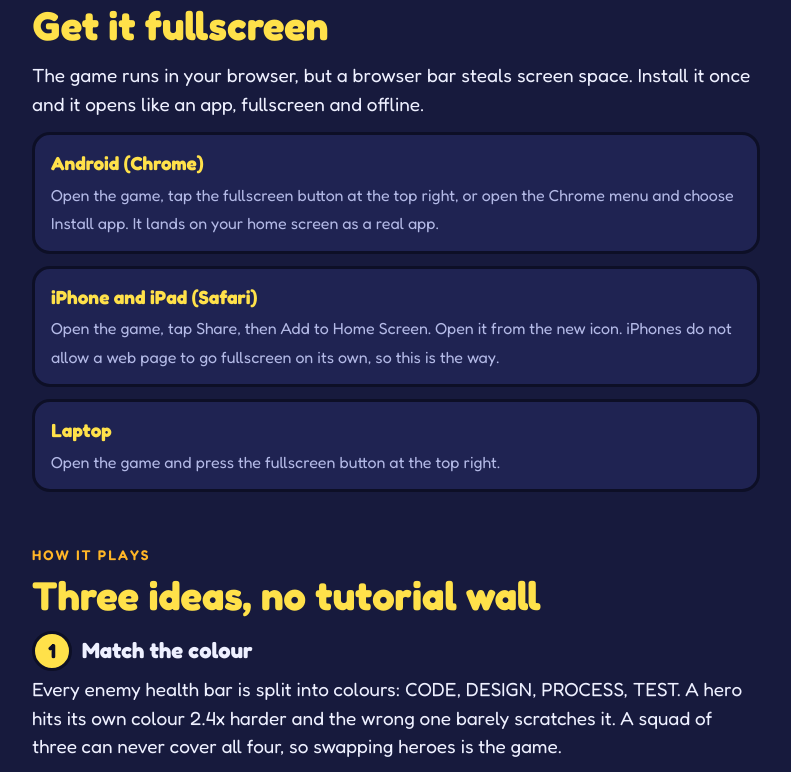
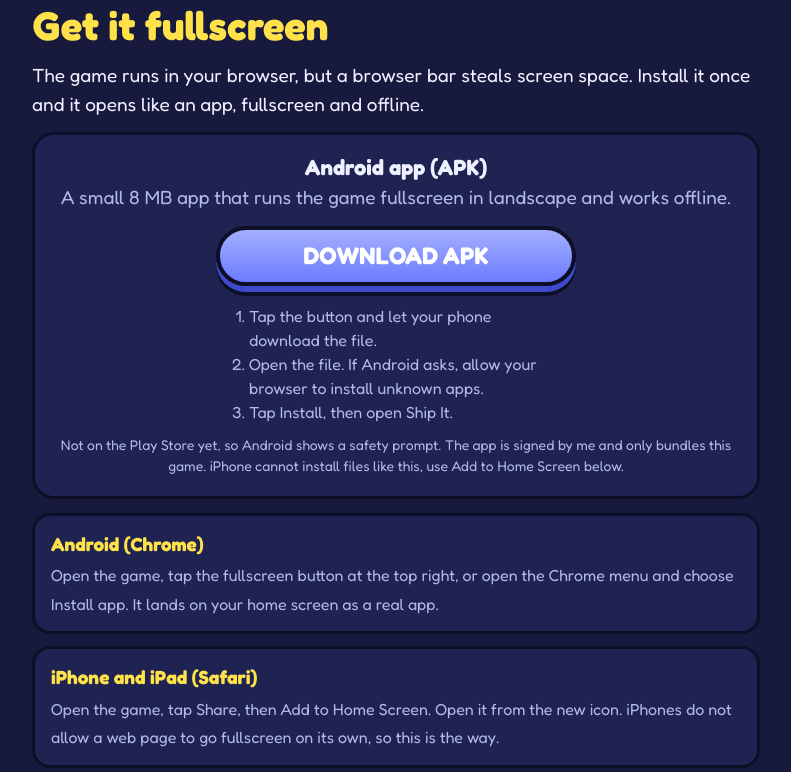
Before and after one commit to AdarshKhera/ship-it-play, a plain HTML site: page index.html in a window 1280 px wide. Shown: the part 1432-2204 px from the top of the page, without its empty margins (244-1035 px from the left). Drawn offline with Linux system fonts and the light colour scheme; animation ran at ten frames a second.

Commit message:
feat: Android APK download and install guide
Co-Authored-By: Claude Sonnet 5.5 <noreply@anthropic.com>

```diff
--- a/index.html
+++ b/index.html
@@ -96,6 +96,10 @@ figcaption { font-size: 15px; color: var(--muted); margin-top: 14px; text-align:
 .log li li { margin-bottom: 4px; }
 .log li li::before { content: none; }
 
+.apk { background: var(--card); border: 3px solid var(--ink); border-radius: var(--radius); padding: 20px 18px; margin: 0 0 14px; text-align: center; }
+.apk .btn { width: 100%; max-width: 360px; }
+.apk-steps { text-align: left; max-width: 36ch; margin: 18px auto 10px; padding-left: 22px; color: var(--muted); font-size: 16px; }
+.small { font-size: 14px; margin: 0; }
 .ask { background: var(--card); border: 4px solid var(--ink); border-radius: var(--radius); padding: 22px 20px; text-align: center; margin-top: 8px; }
 .ask ul { text-align: left; max-width: 34ch; margin: 0 auto 20px; padding-left: 22px; color: var(--muted); }
 footer { padding: 40px 0 8px; font-size: 14px; color: #8a92c8; text-align: center; }
@@ -146,6 +150,17 @@ footer a { color: var(--muted); }
   <div class="eyebrow">Play on your phone</div>
   <h2>Get it fullscreen</h2>
   <p>The game runs in your browser, but a browser bar steals screen space. Install it once and it opens like an app, fullscreen and offline.</p>
+  <div class="apk">
+    <h3>Android app (APK)</h3>
+    <p class="muted">A small 8 MB app that runs the game fullscreen in landscape and works offline.</p>
+    <a class="btn alt" href="https://github.com/AdarshKhera/ship-it-play/releases/latest/download/ShipIt.apk" rel="noopener">DOWNLOAD APK</a>
+    <ol class="apk-steps">
+      <li>Tap the button and let your phone download the file.</li>
+      <li>Open the file. If Android asks, allow your browser to install unknown apps.</li>
+      <li>Tap Install, then open Ship It.</li>
+    </ol>
+    <p class="muted small">Not on the Play Store yet, so Android shows a safety prompt. The app is signed by me and only bundles this game. iPhone cannot install files like this, use Add to Home Screen below.</p>
+  </div>
   <ul class="notes">
     <li><b>Android (Chrome)</b><span>Open the game, tap the fullscreen button at the top right, or open the Chrome menu and choose Install app. It lands on your home screen as a real app.</span></li>
     <li><b>iPhone and iPad (Safari)</b><span>Open the game, tap Share, then Add to Home Screen. Open it from the new icon. iPhones do not allow a web page to go fullscreen on its own, so this is the way.</span></li>
@@ -258,6 +273,7 @@ footer a { color: var(--muted); }
   <div class="eyebrow">Updates</div>
   <h2>What changed, newest first</h2>
   <ol class="log">
+    <li><time datetime="2026-10-23">2026-10-23</time><h3>Android app</h3><ul><li>Download an APK from the install section: fullscreen, landscape and offline</li><li>The score share button opens the Android share sheet in the app</li></ul></li>
     <li><time datetime="2026-10-23">2026-10-23</time><h3>Fullscreen and phone fit</h3><ul><li>Fullscreen button on the home screen, and the game goes fullscreen when you tap PLAY on Android</li><li>The game now respects phone notches and rounded corners, so nothing is cropped on the left and right</li><li>New install guide on this page for Android and iPhone</li></ul></li>
     <li><time datetime="2026-10-22">2026-10-22</time><h3>Ready to share</h3><ul><li>Creator credit on the home screen, loader and this page</li><li>Case study and live game published for playtesting</li></ul></li>
     <li><time datetime="2026-10-22">2026-10-22</time><h3>Two new levels: Staycation and The Offsite</h3><ul><li>Outdoor park with a pool, and a campsite at dusk, each with its own enemies, badges and boss</li><li>Level select screen, levels unlock in order, NEXT LEVEL button after a win</li><li>Each level has a perk: more drinks on Staycation, faster bench healing at the Offsite</li><li>Scores and share text now say which level you played</li></ul></li>
--- a/play/src/fullscreen.js
+++ b/play/src/fullscreen.js
@@ -1,6 +1,7 @@
 const root = () => document.documentElement;
 
-export const isStandalone = () => ['standalone', 'fullscreen'].some(m => window.matchMedia(`(display-mode: ${m})`).matches) || navigator.standalone === true;
+export const isNativeApp = () => /ShipItAndroid/.test(navigator.userAgent);
+export const isStandalone = () => isNativeApp() || ['standalone', 'fullscreen'].some(m => window.matchMedia(`(display-mode: ${m})`).matches) || navigator.standalone === true;
 export const canFullscreen = () => !!(root().requestFullscreen || root().webkitRequestFullscreen) && document.fullscreenEnabled !== false;
 export const isFullscreen = () => !!(document.fullscreenElement || document.webkitFullscreenElement);
 
--- a/play/src/game.js
+++ b/play/src/game.js
@@ -132,6 +132,7 @@ export function createApp({ canvas, ctx, sprites, audio, input }) {
     if (!entry) { say('Play a round first'); return; }
     const msg = shareText(entry, entry.squad.map(id => labelFor(id).name), location.href.split('?')[0]);
     try {
+      if (window.ShipItNative && window.ShipItNative.share) { window.ShipItNative.share(msg); return; }
       if (navigator.share) { await navigator.share({ text: msg }); return; }
       await navigator.clipboard.writeText(msg);
       say('Score copied. Paste it anywhere!');
--- a/play/src/main.js
+++ b/play/src/main.js
@@ -45,7 +45,7 @@ async function waitForFonts() {
 
 function registerOffline() {
   const local = ['localhost', '127.0.0.1', '[::1]'].includes(location.hostname);
-  if (!('serviceWorker' in navigator) || local || location.protocol === 'file:') return;
+  if (!('serviceWorker' in navigator) || local || location.protocol === 'file:' || /ShipItAndroid/.test(navigator.userAgent)) return;
   navigator.serviceWorker.register('sw.js').catch(() => {});
 }
 
--- a/play/sw.js
+++ b/play/sw.js
@@ -1,5 +1,5 @@
 const PREFIX = 'shipit-';
-const VERSION = `${PREFIX}v7`;
+const VERSION = `${PREFIX}v8`;
 
 const CORE = [
   './', 'index.html', 'manifest.webmanifest', 'assets/fonts/fredoka-latin.woff2',
```
